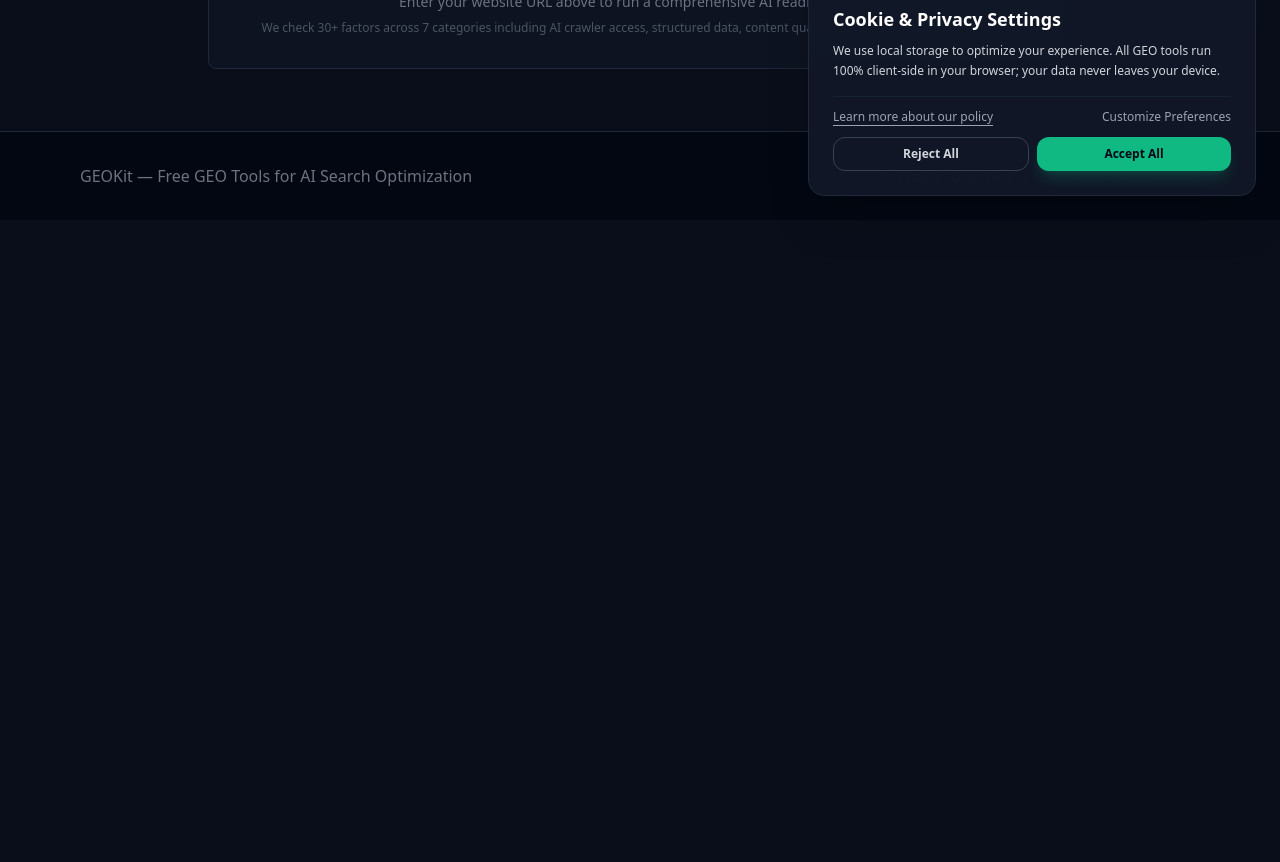
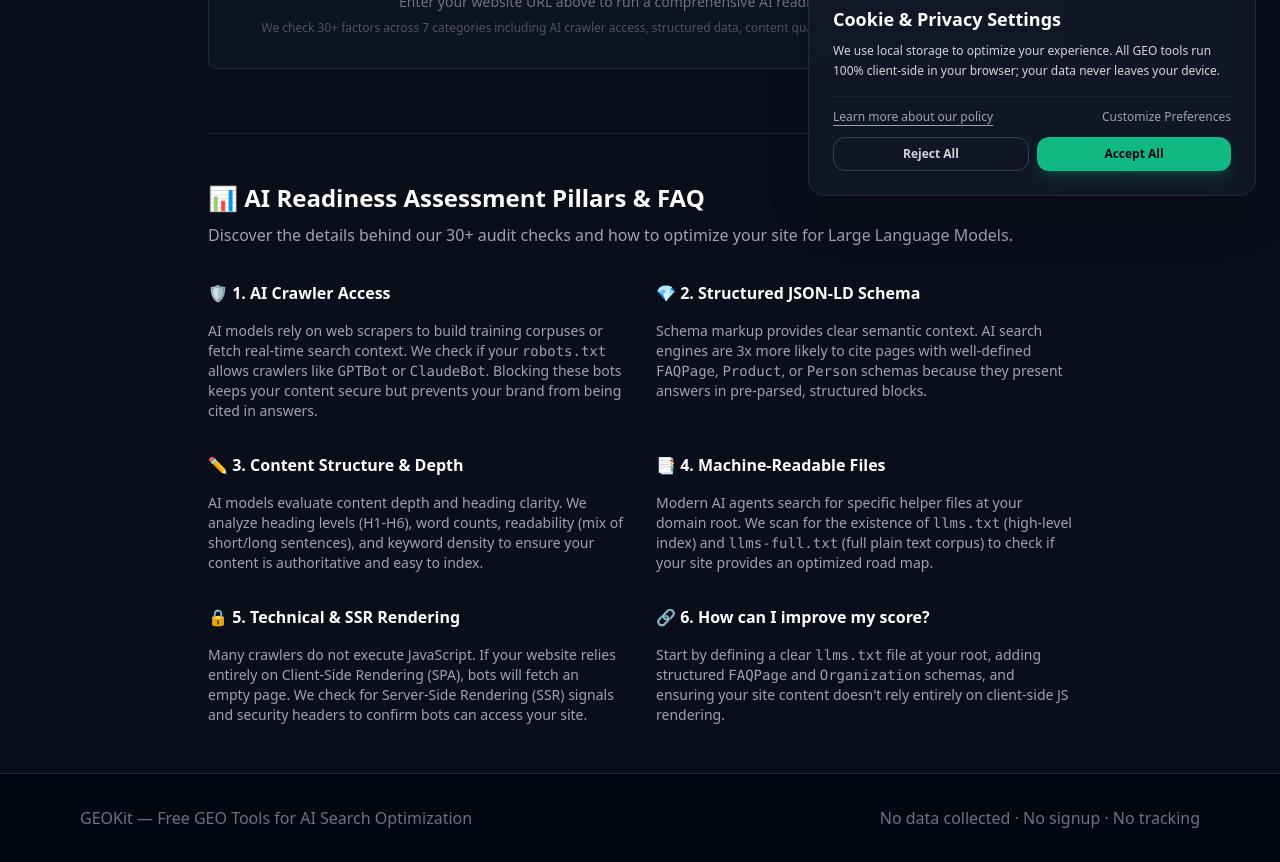
Before and after one commit to gstar-byte/geokit, a Next.js app: page /tools/ai-readiness-checker in a window 1280 px wide. Shown: the part 580-1442 px from the top of the page. Before the commit the page ends 800 px from the top, so only its background shows below. Built offline with nearby package versions, Linux system fonts and the light colour scheme.

Commit message:
docs: enrich llms.txt, robots.txt, and AI readiness checker tool landing pages with deep educational FAQs and guidelines

```diff
--- a/app/tools/ai-readiness-checker/page.tsx
+++ b/app/tools/ai-readiness-checker/page.tsx
@@ -752,6 +752,58 @@
           </p>
         </div>
       )}
+
+      {/* Educational FAQ Section */}
+      <div className="mt-16 border-t border-gray-800 pt-12 space-y-8">
+        <div>
+          <h2 className="text-2xl font-bold text-white mb-2">📊 AI Readiness Assessment Pillars &amp; FAQ</h2>
+          <p className="text-gray-400">Discover the details behind our 30+ audit checks and how to optimize your site for Large Language Models.</p>
+        </div>
+
+        <div className="grid grid-cols-1 md:grid-cols-2 gap-8 text-sm text-gray-400">
+          <div className="space-y-4">
+            <h3 className="font-semibold text-white text-base">🛡️ 1. AI Crawler Access</h3>
+            <p>
+              AI models rely on web scrapers to build training corpuses or fetch real-time search context. We check if your <code>robots.txt</code> allows crawlers like <code>GPTBot</code> or <code>ClaudeBot</code>. Blocking these bots keeps your content secure but prevents your brand from being cited in answers.
+            </p>
+          </div>
+
+          <div className="space-y-4">
+            <h3 className="font-semibold text-white text-base">💎 2. Structured JSON-LD Schema</h3>
+            <p>
+              Schema markup provides clear semantic context. AI search engines are 3x more likely to cite pages with well-defined <code>FAQPage</code>, <code>Product</code>, or <code>Person</code> schemas because they present answers in pre-parsed, structured blocks.
+            </p>
+          </div>
+
+          <div className="space-y-4">
+            <h3 className="font-semibold text-white text-base">✏️ 3. Content Structure &amp; Depth</h3>
+            <p>
+              AI models evaluate content depth and heading clarity. We analyze heading levels (H1-H6), word counts, readability (mix of short/long sentences), and keyword density to ensure your content is authoritative and easy to index.
+            </p>
+          </div>
+
+          <div className="space-y-4">
+            <h3 className="font-semibold text-white text-base">📑 4. Machine-Readable Files</h3>
+            <p>
+              Modern AI agents search for specific helper files at your domain root. We scan for the existence of <code>llms.txt</code> (high-level index) and <code>llms-full.txt</code> (full plain text corpus) to check if your site provides an optimized road map.
+            </p>
+          </div>
+
+          <div className="space-y-4">
+            <h3 className="font-semibold text-white text-base">🔒 5. Technical &amp; SSR Rendering</h3>
+            <p>
+              Many crawlers do not execute JavaScript. If your website relies entirely on Client-Side Rendering (SPA), bots will fetch an empty page. We check for Server-Side Rendering (SSR) signals and security headers to confirm bots can access your site.
+            </p>
+          </div>
+
+          <div className="space-y-4">
+            <h3 className="font-semibold text-white text-base">🔗 6. How can I improve my score?</h3>
+            <p>
+              Start by defining a clear <code>llms.txt</code> file at your root, adding structured <code>FAQPage</code> and <code>Organization</code> schemas, and ensuring your site content doesn't rely entirely on client-side JS rendering.
+            </p>
+          </div>
+        </div>
+      </div>
     </div>
   );
 }
--- a/app/tools/ai-robots-txt-generator/page.tsx
+++ b/app/tools/ai-robots-txt-generator/page.tsx
@@ -244,14 +244,55 @@
           <pre className="code-block min-h-[400px] whitespace-pre-wrap">
             {output}
           </pre>
-          <div className="rounded-lg border border-gray-800 bg-gray-900/50 p-4 text-sm text-gray-400">
-            <p className="mb-2 font-medium text-gray-300">How to deploy:</p>
-            <ol className="list-decimal list-inside space-y-1">
-              <li>Download as <code className="text-brand-400">robots.txt</code></li>
-              <li>Upload to your website root directory</li>
-              <li>Verify at <code className="text-brand-400">yoursite.com/robots.txt</code></li>
-              <li>Test with Google Search Console</li>
-            </ol>
+          <div className="rounded-lg border border-gray-800 bg-gray-900/50 p-5 text-sm text-gray-400 space-y-4">
+            <div>
+              <p className="mb-2 font-bold text-gray-300">How to deploy:</p>
+              <ol className="list-decimal list-inside space-y-1">
+                <li>Download as <code className="text-brand-400">robots.txt</code></li>
+                <li>Upload to your website root directory</li>
+                <li>Verify at <code className="text-brand-400">yoursite.com/robots.txt</code></li>
+                <li>Test using Google Search Console or robots.txt validators</li>
+              </ol>
+            </div>
+          </div>
+        </div>
+      </div>
+
+      {/* Educational FAQ Section */}
+      <div className="mt-16 border-t border-gray-800 pt-12 space-y-8">
+        <div>
+          <h2 className="text-2xl font-bold text-white mb-2">🤖 AI Robots.txt Configuration Guide &amp; FAQ</h2>
+          <p className="text-gray-400">Learn how to manage crawler access for modern artificial intelligence training bots and search scrapers.</p>
+        </div>
+
+        <div className="grid grid-cols-1 md:grid-cols-2 gap-8 text-sm text-gray-400">
+          <div className="space-y-4">
+            <h3 className="font-semibold text-white text-base">1. What is an AI Robots.txt?</h3>
+            <p>
+              It is a standard <code>robots.txt</code> file containing specific directives for AI crawlers (like <code>GPTBot</code>, <code>ClaudeBot</code>, and <code>PerplexityBot</code>). While traditional robots.txt managed search engine indexing, modern configurations help you toggle whether AI models can scrape your content for LLM training.
+            </p>
+          </div>
+
+          <div className="space-y-4">
+            <h3 className="font-semibold text-white text-base">2. Should I block or allow AI crawlers?</h3>
+            <p>
+              <strong>Allowing</strong> bots helps your brand get cited and recommended in real-time answers (e.g., in Perplexity or ChatGPT search summaries).
+              <strong>Blocking</strong> bots prevents them from using your copyright or proprietary content to train their future LLM models.
+            </p>
+          </div>
+
+          <div className="space-y-4">
+            <h3 className="font-semibold text-white text-base">3. What is the difference between robots.txt and llms.txt?</h3>
+            <p>
+              <code>robots.txt</code> is a gatekeeper file used to block or allow access at the URL crawl level. <code>llms.txt</code> is an open markdown guide that actively helps allowed AI bots read and understand your site structure with high token efficiency.
+            </p>
+          </div>
+
+          <div className="space-y-4">
+            <h3 className="font-semibold text-white text-base">4. Is robots.txt legally binding?</h3>
+            <p>
+              No, robots.txt is a voluntary standard. Respected AI giants like OpenAI, Anthropic, and Google honor these directives. However, malicious scrapers will bypass them. If you need hard protection, you must block IP addresses using Web Application Firewalls (WAF) like Cloudflare.
+            </p>
           </div>
         </div>
       </div>
--- a/app/tools/llms-txt-generator/page.tsx
+++ b/app/tools/llms-txt-generator/page.tsx
@@ -702,8 +702,9 @@
           <pre className="code-block min-h-[400px] whitespace-pre-wrap">
             {output || (activeTab === "standard" ? "# Your llms.txt will appear here" : "# Your llms-full.txt will appear here")}
           </pre>
-          <div className="rounded-lg border border-gray-800 bg-gray-900/50 p-4 text-sm text-gray-400">
-            <p className="mb-2 font-medium text-gray-300">How to deploy:</p>
+          <div className="rounded-lg border border-gray-800 bg-gray-900/50 p-5 text-sm text-gray-400 space-y-4">
+            <div>
+              <p className="mb-2 font-bold text-gray-300">How to deploy:</p>
               <ol className="list-decimal list-inside space-y-1">
                 <li>Download the file as <code className="text-brand-400">{activeTab === "standard" ? "llms.txt" : "llms-full.txt"}</code></li>
                 <li>Upload to your website root directory</li>
@@ -716,5 +717,45 @@
           </div>
         </div>
       </div>
+
+      {/* Educational FAQ Section */}
+      <div className="mt-16 border-t border-gray-800 pt-12 space-y-8">
+        <div>
+          <h2 className="text-2xl font-bold text-white mb-2">📄 llms.txt Specification Guide &amp; FAQ</h2>
+          <p className="text-gray-400">Everything you need to know about implementing machine-readable site maps for LLMs and AI agents.</p>
+        </div>
+
+        <div className="grid grid-cols-1 md:grid-cols-2 gap-8 text-sm text-gray-400">
+          <div className="space-y-4">
+            <h3 className="font-semibold text-white text-base">1. What is the llms.txt standard?</h3>
+            <p>
+              It is a community-driven specification that provides a lightweight, markdown-formatted table of contents for your website. It is designed to be easily read by LLM scrapers (like GPTBot or ClaudeBot) to give them quick context about your page hierarchies.
+            </p>
+          </div>
+
+          <div className="space-y-4">
+            <h3 className="font-semibold text-white text-base">2. llms.txt vs. llms-full.txt: What is the difference?</h3>
+            <p>
+              <code>llms.txt</code> acts as the <strong>Index</strong>, containing only your H1 site title, a blockquote summary, and lists of structured links.
+              <code>llms-full.txt</code> acts as the <strong>Corpus</strong>, containing the actual full plain-text markdown content of all key pages compiled into a single file for direct injection into AI context windows.
+            </p>
+          </div>
+
+          <div className="space-y-4">
+            <h3 className="font-semibold text-white text-base">3. Where should these files be placed?</h3>
+            <p>
+              Both files must be served over HTTPS from the root directory of your website (e.g. <code>https://example.com/llms.txt</code>). AI crawlers are hardcoded to check this location by default.
+            </p>
+          </div>
+
+          <div className="space-y-4">
+            <h3 className="font-semibold text-white text-base">4. How does this help my website's AI rankings?</h3>
+            <p>
+              By providing AI search engines with clean, high-density markdown devoid of heavy HTML/JS scripts, you reduce crawler overhead. It helps models understand exact page topics, leading to more accurate citations and fewer answer hallucinations.
+            </p>
+          </div>
+        </div>
+      </div>
+    </div>
   );
 }
```
Lines whose indentation alone changed are shown as unchanged.
